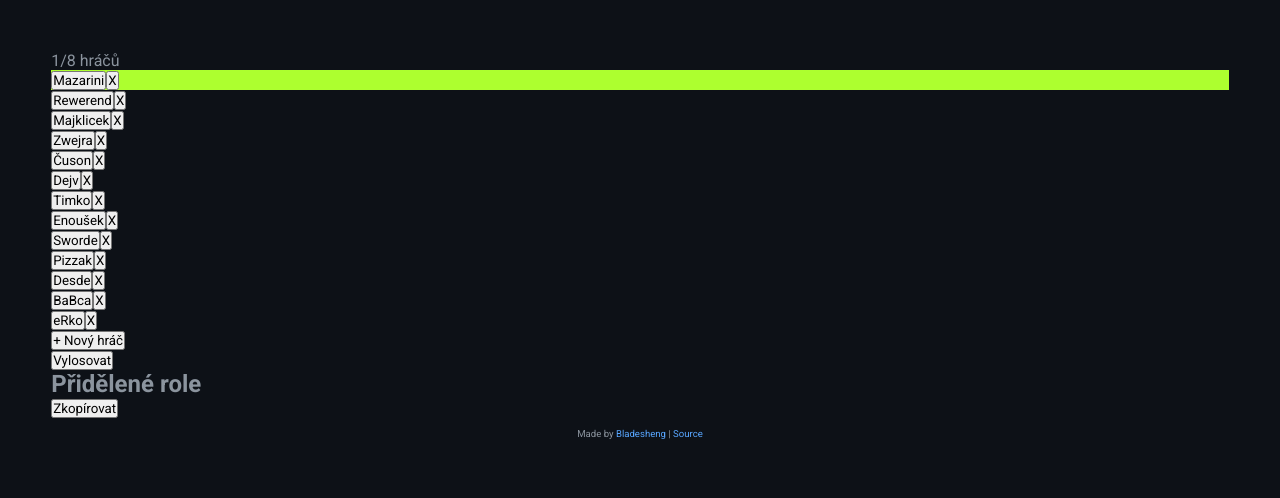
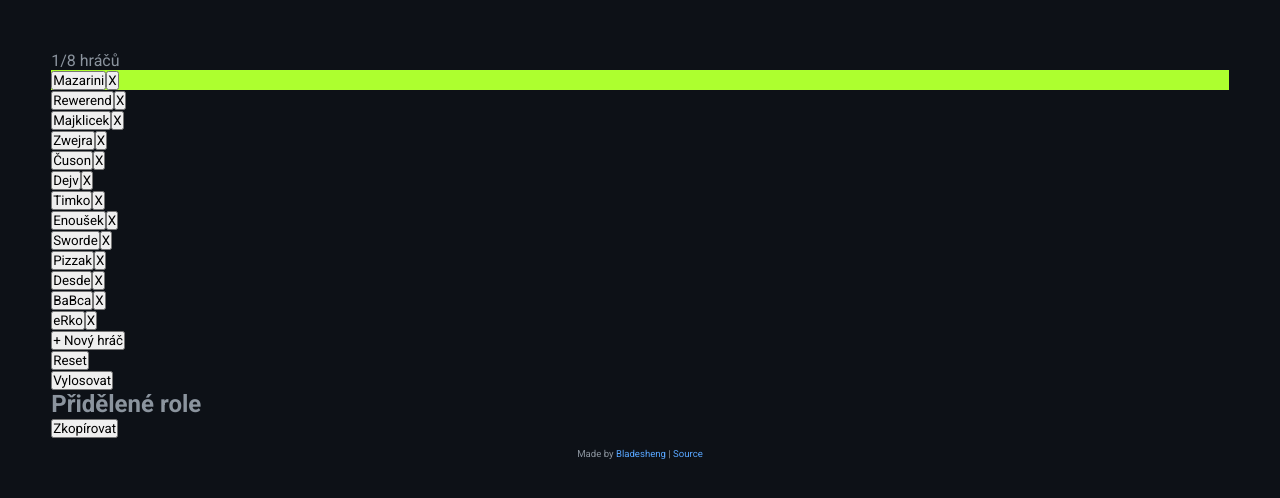
Before and after one commit to Bladesheng/dread-hunger-rolepicker-0, a React app: page / in a window 1280 px wide. Shown: the top 498 px of the page. Built offline with nearby package versions, Linux system fonts and the light colour scheme.

Commit message:
Add reset button to deselect all players

```diff
--- a/src/components/PlayerPicker.tsx
+++ b/src/components/PlayerPicker.tsx
@@ -85,6 +85,22 @@ export default function PlayerPicker() {
     }
   }
 
+  function resetSelected() {
+    const players = [...selectedPlayers];
+
+    // remove all players from selected
+    setSelectedPlayers([]);
+
+    // and add selected players to unselected
+    const unselectedPlayersCopy = [...unselectedPlayers];
+
+    players.reverse(); // reverse, so the unselected order stays the same as selected order
+    for (const playerName of players) {
+      unselectedPlayersCopy.unshift(playerName); // add players to begining
+    }
+    setUnselectedPlayers(unselectedPlayersCopy);
+  }
+
   // create clickable Player elements for all players
   const selectedPlayersElements = [] as JSX.Element[];
   const unselectedPlayersElements = [] as JSX.Element[];
@@ -125,6 +141,8 @@ export default function PlayerPicker() {
       <ul className="selectedPlayers">{selectedPlayersElements}</ul>
       <ul className="unselectedPlayers">{unselectedPlayersElements}</ul>
 
+      <button onClick={resetSelected}>Reset</button>
+
       <PlayersShuffled selectedPlayers={selectedPlayers}></PlayersShuffled>
     </main>
   );
```
Also changed, not shown: 1 other file (tests, documents, lock files or other folders).
